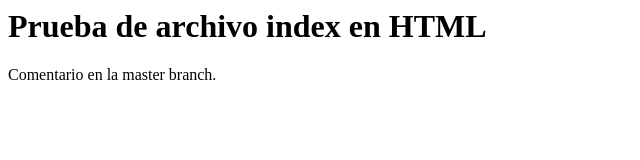
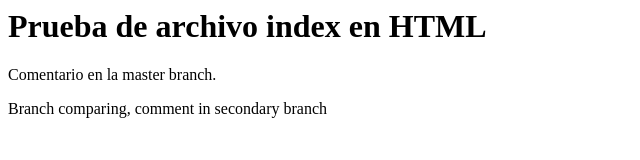
Before and after one commit to franmorales/yolo_repo_term, a plain HTML site: page index.html in a window 1280 px wide. Shown: the whole page, without its empty margins (0-640 px from the left). Drawn offline with Linux system fonts and the light colour scheme.

Commit message:
Creando branch alterno

```diff
--- a/index.html
+++ b/index.html
@@ -1,3 +1,5 @@
   <h1>Prueba de archivo index en HTML </h1>
 
   <p>Comentario en la master branch.</p>
+
+  <p>Branch comparing, comment in secondary branch</p>
```
